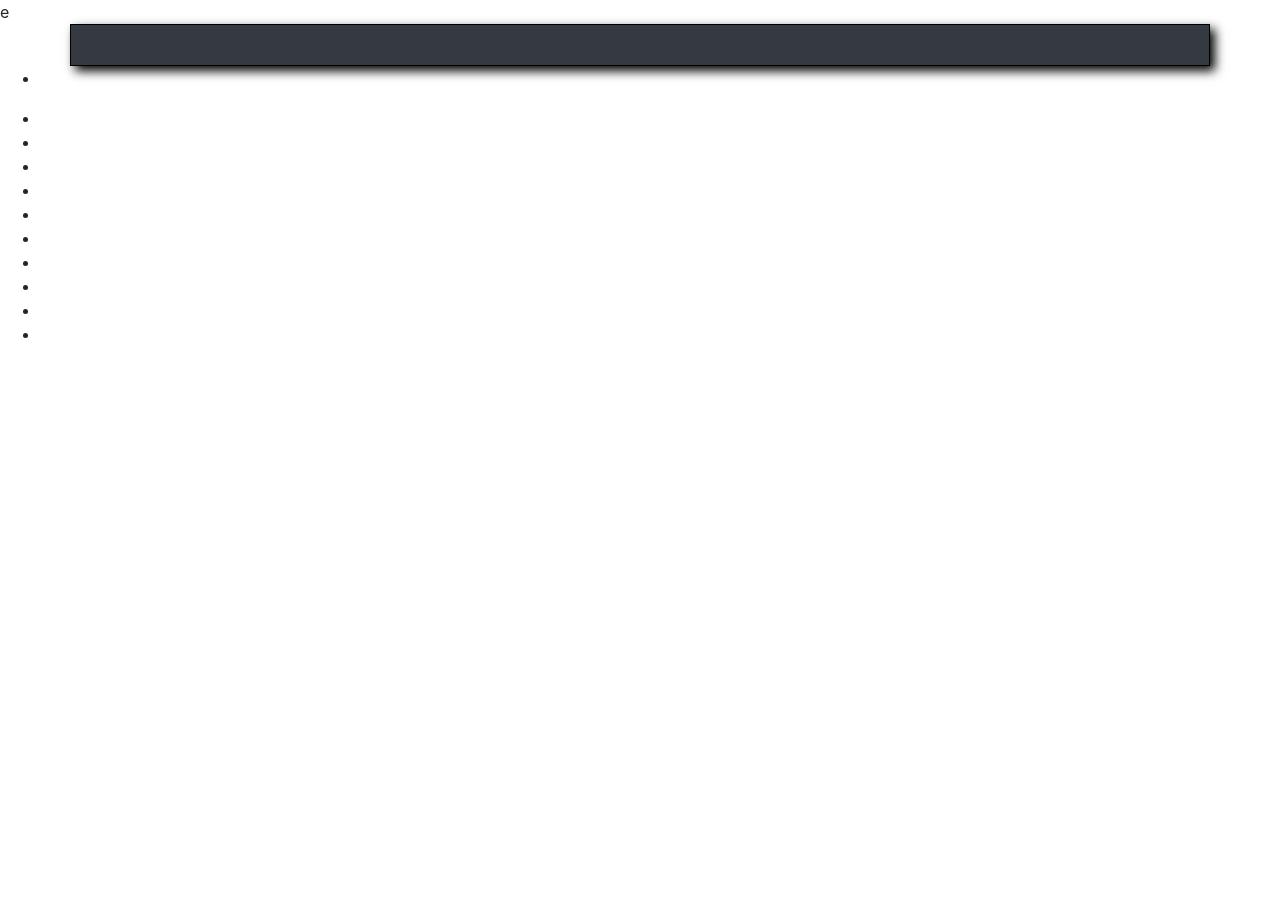
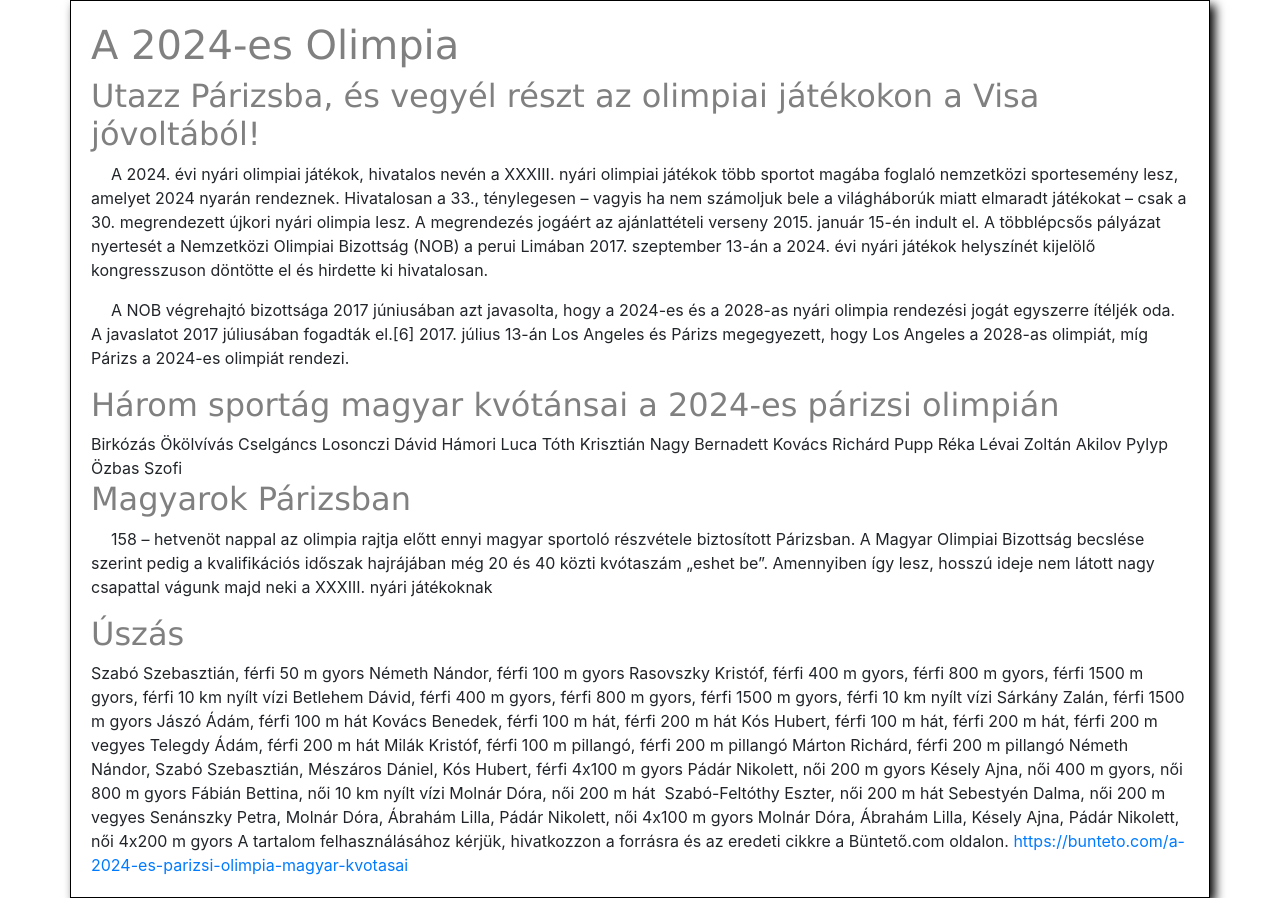
Before and after one commit to Benceeasd/Benceeasd.github.io, a plain HTML site: page olimpia/index.html in a window 1280 px wide. Before the commit the page ends 800 px from the top, so only its background shows below. Drawn offline with Linux system fonts and the light colour scheme.

Commit message:
sapfkbheaugtuieatbeoaezjezbjezjoebjhw

```diff
--- a/olimpia/index.html
+++ b/olimpia/index.html
@@ -1,33 +1,84 @@
 <!DOCTYPE html>
 <html lang="hu">
-<head>e
+
+<head>
     <meta charset="UTF-8">
     <meta name="viewport" content="width=device-width, initial-scale=1.0">
     <title>A 2024-es Olimpia</title>
     <link rel="stylesheet" href="bootstrap/bootstrap.css">
     <link rel="stylesheet" href="olimpia.css">
 </head>
+
 <body>
 
-    <div class="container bg-dark text-center" id="keret"></div>
+    <div class="container" id="keret">
 
     <div class="container"></div>
+    <h1>A 2024-es Olimpia</h1>
 
-    <ul>
-        <li></li>
-    </ul>
-    <ul>
-        <li></li>
-        <li></li>
-        <li></li>
-        <li></li>
-        <li></li>
-        <li></li>
-        <li></li>
-        <li></li>
-        <li></li>
-        <li></li>
-    </ul>
+    <h2>Utazz Párizsba, és vegyél részt az olimpiai játékokon a Visa jóvoltából!</h2>
 
+    <p>A 2024. évi nyári olimpiai játékok, hivatalos nevén a XXXIII. nyári olimpiai játékok több sportot magába foglaló
+        nemzetközi sportesemény lesz, amelyet 2024 nyarán rendeznek. Hivatalosan a 33., ténylegesen – vagyis ha nem
+        számoljuk bele a világháborúk miatt elmaradt játékokat – csak a 30. megrendezett újkori nyári olimpia lesz. A
+        megrendezés jogáért az ajánlattételi verseny 2015. január 15-én indult el. A többlépcsős pályázat nyertesét a
+        Nemzetközi Olimpiai Bizottság (NOB) a perui Limában 2017. szeptember 13-án a 2024. évi nyári játékok helyszínét
+        kijelölő kongresszuson döntötte el és hirdette ki hivatalosan.</p>
+
+    <p>A NOB végrehajtó bizottsága 2017 júniusában azt javasolta, hogy a 2024-es és a 2028-as nyári olimpia rendezési
+        jogát egyszerre ítéljék oda. A javaslatot 2017 júliusában fogadták el.[6] 2017. július 13-án Los Angeles és
+        Párizs megegyezett, hogy Los Angeles a 2028-as olimpiát, míg Párizs a 2024-es olimpiát rendezi.
+    </p>
+    <h2>Három sportág magyar kvótánsai a 2024-es párizsi olimpián</h2>
+
+    Birkózás
+    Ökölvívás
+    Cselgáncs
+
+    Losonczi Dávid
+    Hámori Luca
+    Tóth Krisztián
+
+    Nagy Bernadett
+    Kovács Richárd
+    Pupp Réka
+
+    Lévai Zoltán
+    Akilov Pylyp
+    Özbas Szofi
+
+    <h2>Magyarok Párizsban</h2>
+
+    <p>158 – hetvenöt nappal az olimpia rajtja előtt ennyi magyar sportoló részvétele biztosított Párizsban. A Magyar
+        Olimpiai Bizottság becslése szerint pedig a kvalifikációs időszak hajrájában még 20 és 40 közti kvótaszám „eshet
+        be”. Amennyiben így lesz, hosszú ideje nem látott nagy csapattal vágunk majd neki a XXXIII. nyári játékoknak</p>
+
+    <h2>Úszás</h2>
+
+    Szabó Szebasztián, férfi 50 m gyors
+    Németh Nándor, férfi 100 m gyors
+    Rasovszky Kristóf, férfi 400 m gyors, férfi 800 m gyors, férfi 1500 m gyors, férfi 10 km nyílt vízi
+    Betlehem Dávid, férfi 400 m gyors, férfi 800 m gyors, férfi 1500 m gyors, férfi 10 km nyílt vízi
+    Sárkány Zalán, férfi 1500 m gyors
+    Jászó Ádám, férfi 100 m hát
+    Kovács Benedek, férfi 100 m hát, férfi 200 m hát
+    Kós Hubert, férfi 100 m hát, férfi 200 m hát, férfi 200 m vegyes
+    Telegdy Ádám, férfi 200 m hát
+    Milák Kristóf, férfi 100 m pillangó, férfi 200 m pillangó
+    Márton Richárd, férfi 200 m pillangó
+    Németh Nándor, Szabó Szebasztián, Mészáros Dániel, Kós Hubert, férfi 4x100 m gyors
+    Pádár Nikolett, női 200 m gyors
+    Késely Ajna, női 400 m gyors, női 800 m gyors
+    Fábián Bettina, női 10 km nyílt vízi
+    Molnár Dóra, női 200 m hát
+    Szabó-Feltóthy Eszter, női 200 m hát
+    Sebestyén Dalma, női 200 m vegyes
+    Senánszky Petra, Molnár Dóra, Ábrahám Lilla, Pádár Nikolett, női 4x100 m gyors
+    Molnár Dóra, Ábrahám Lilla, Késely Ajna, Pádár Nikolett, női 4x200 m gyors
+
+    A tartalom felhasználásához kérjük, hivatkozzon a forrásra és az eredeti cikkre a Büntető.com oldalon.
+
+   <a href=""> https://bunteto.com/a-2024-es-parizsi-olimpia-magyar-kvotasai</a>
+    </div>
 </body>
 </html>
```
Also changed, not shown: index.html (+4 -3 lines), 1 other file.
